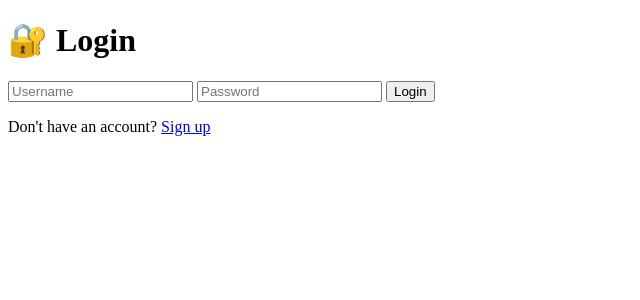
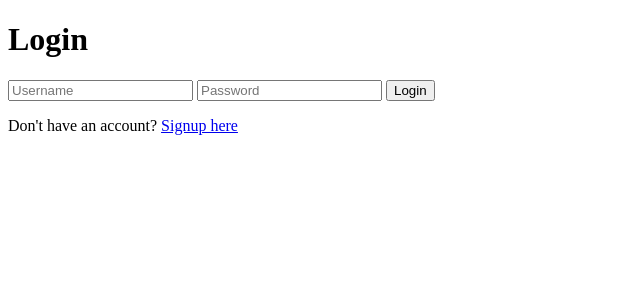
Before and after one commit to acecode101/todo-app-with-authentication, a Flask app: page /login in a window 1280 px wide. Shown: the top 300 px of the page, without its empty margins (0-640 px from the left). Run offline with Flask 3, Linux system fonts and the light colour scheme.

Commit message:
Update login.html

```diff
--- a/templates/login.html
+++ b/templates/login.html
@@ -8,22 +8,22 @@
 </head>
 <body>
     <div class="container">
-        <h1>🔐 Login</h1>
+        <h1>Login</h1>
         {% with messages = get_flashed_messages(with_categories=true) %}
             {% if messages %}
-                <ul class="flash-messages">
-                    {% for category, message in messages %}
-                        <li class="{{ category }}">{{ message }}</li>
-                    {% endfor %}
-                </ul>
+                {% for category, message in messages %}
+                    <p class="{{ category }}">{{ message }}</p>
+                {% endfor %}
             {% endif %}
         {% endwith %}
+
         <form action="/login" method="post">
             <input type="text" name="username" placeholder="Username" required>
             <input type="password" name="password" placeholder="Password" required>
             <button type="submit">Login</button>
         </form>
-        <p>Don't have an account? <a href="/signup">Sign up</a></p>
+
+        <p>Don't have an account? <a href="/signup">Signup here</a></p>
     </div>
 </body>
 </html>
```
